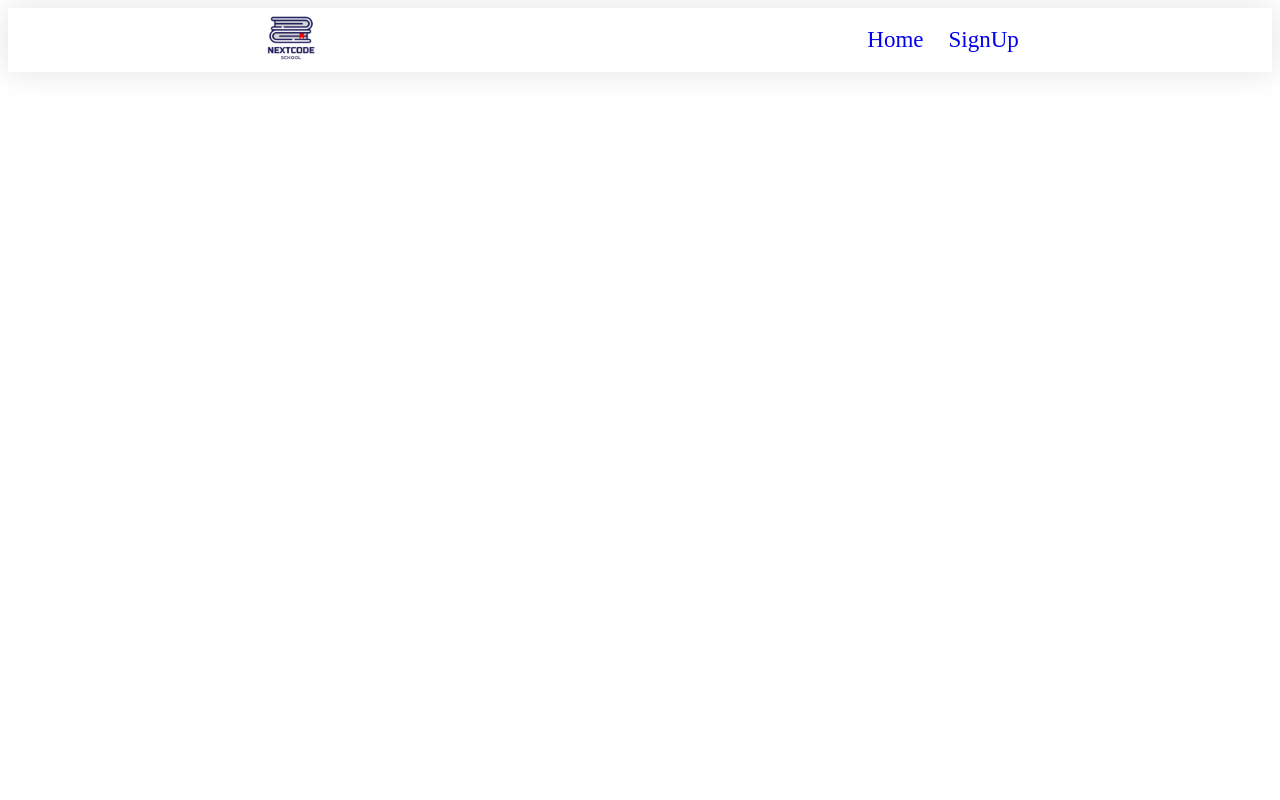
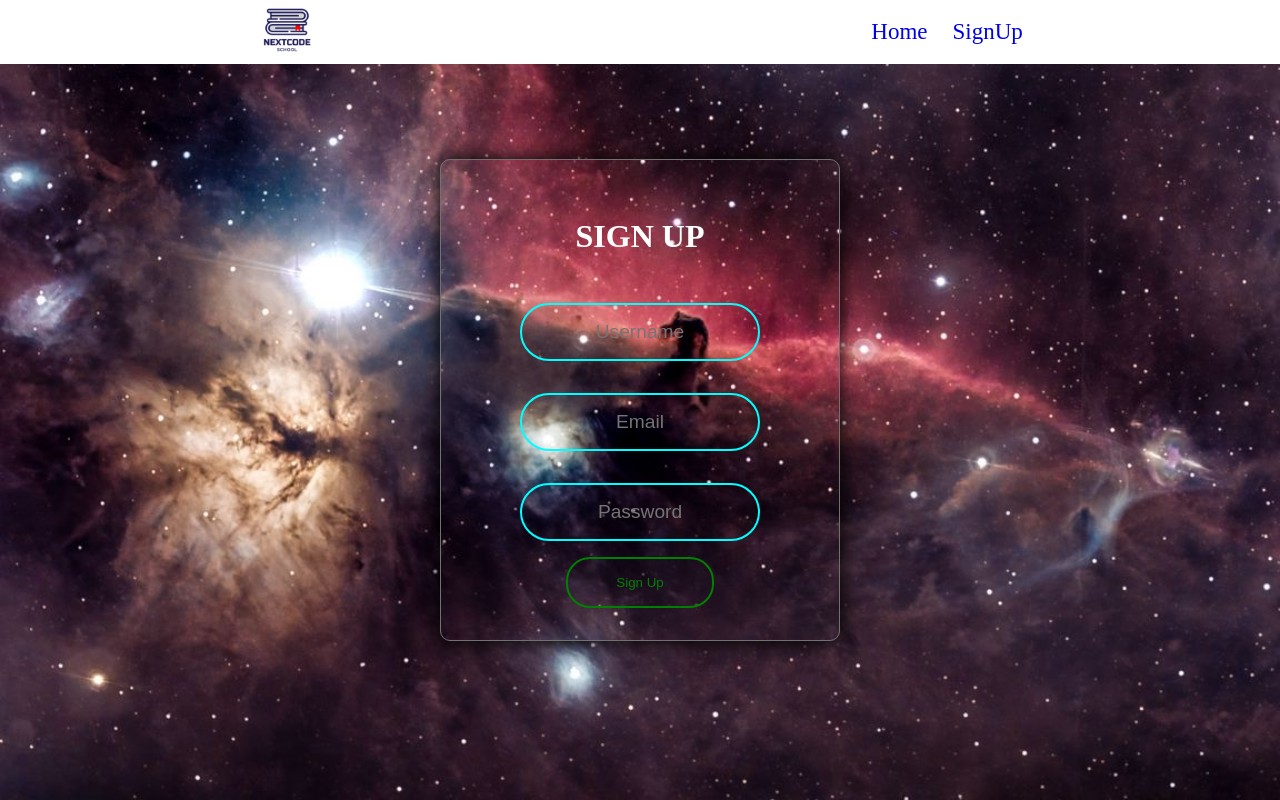
Before and after one commit to Islombek-2008/NextCode, a Vue app: page /signup/about in a window 1280 px wide. Before the commit this address had no page. Built offline with nearby package versions, Linux system fonts and the light colour scheme.

Commit message:
nextCode

```diff
--- a/src/App.vue
+++ b/src/App.vue
@@ -8,7 +8,7 @@ import { RouterLink, RouterView } from "vue-router";
 		</a>
 		<ul>
 			<RouterLink to="/">Home</RouterLink>
-			<RouterLink to="/about">SignUp</RouterLink>
+			<RouterLink to="/signup/about">SignUp</RouterLink>
 		</ul>
 	</nav>
 	<RouterView class="routerView" />
@@ -21,6 +21,9 @@ nav {
 	justify-content: space-around;
 	align-items: center;
 	box-shadow: 0 0 30px #2222;
+	position: absolute;
+	background-color: #fff;
+	top: 0;
 }
 nav img {
 	width: 60px;
--- a/src/assets/main.css
+++ b/src/assets/main.css
@@ -0,0 +1,6 @@
+* {
+	box-sizing: border-box;
+}
+body {
+	margin: 0;
+}
--- a/src/components/SignupForm.vue
+++ b/src/components/SignupForm.vue
@@ -1,4 +1,5 @@
 <template>
+	<div class="container">
 		<form @submit.prevent="signUp" class="form">
 			<h2 class="title-form">Sign Up</h2>
 			<input
@@ -24,6 +25,7 @@
 			/>
 			<button class="login-button">Sign Up</button>
 		</form>
+	</div>
 </template>
 
 <script>
@@ -59,16 +61,25 @@ export default {
 };
 </script>
 
-<style>
+<style scoped>
+.container {
+	background-image: url(./img/@wall8kuz.jpg);
+	height: 100vh;
+	background-repeat: no-repeat;
+	background-size: cover;
+	display: flex;
+	align-items: center;
+	justify-content: center;
+}
 .form {
 	display: flex;
 	flex-direction: column;
 	justify-content: center;
 	align-items: center;
-	background-color: #8d8d8d;
 	color: #fff;
 	border-radius: 10px;
 	border: 1px solid #717171;
+	width: 25rem;
 	padding: 2rem 5rem;
 	box-shadow: 0px 0px 20px 0px black;
 }
--- a/src/router/index.js
+++ b/src/router/index.js
@@ -9,7 +9,7 @@ const router = createRouter({
 			component: HeaderView,
 		},
 		{
-			path: "/about",
+			path: "/signup/about",
 			name: "about",
 			component: () => import("../views/AboutView.vue"),
 		},
--- a/src/views/AboutView.vue
+++ b/src/views/AboutView.vue
@@ -159,6 +159,7 @@ export default {
 	justify-content: space-between;
 	padding: 20px;
 	position: relative;
+	margin-top: 100px;
 }
 .left-long {
 	border: none;
--- a/src/views/Header.vue
+++ b/src/views/Header.vue
@@ -9,8 +9,15 @@
 		<div class="info">
 			<div>
 				<h1>NextCode O'quv Kurslari sizga dasturlashni mukammal o'rgatadi.</h1>
-				<p>Siz ham biz bilan <a href="https://t.me/nextCode24">o'qing</a></p>
-				<a href="https://nextcode-school.netlify.app/">NextCode School</a>
+				<p>
+					Siz ham biz bilan
+					<a href="https://t.me/nextCode24"
+						>o'qing <i class="fab fa-readme"></i
+					></a>
+				</p>
+				<a href="https://nextcode-school.netlify.app/"
+					>NextCode School <i class="fas fa-right-long"></i
+				></a>
 			</div>
 			<img src="../assets/img/home-img-left.png" alt="home-img-left" />
 		</div>
@@ -20,6 +27,18 @@
 export default {};
 </script>
 <style scoped>
+a {
+	color: darkgray;
+}
+.container {
+	background-image: url(../components/img/@Wallpaper_INT.jpg);
+	color: rgb(255, 255, 255);
+	background-size: cover;
+	height: 100vh;
+	padding: 50px 20px 0;
+	display: flex;
+	flex-direction: column;
+}
 .about {
 	display: flex;
 	justify-content: end;
```
Also changed, not shown: src/components/img/@wall8kuz.jpg (added), 1 other file (tests, documents, lock files or other folders). Lines whose indentation alone changed are shown as unchanged.
